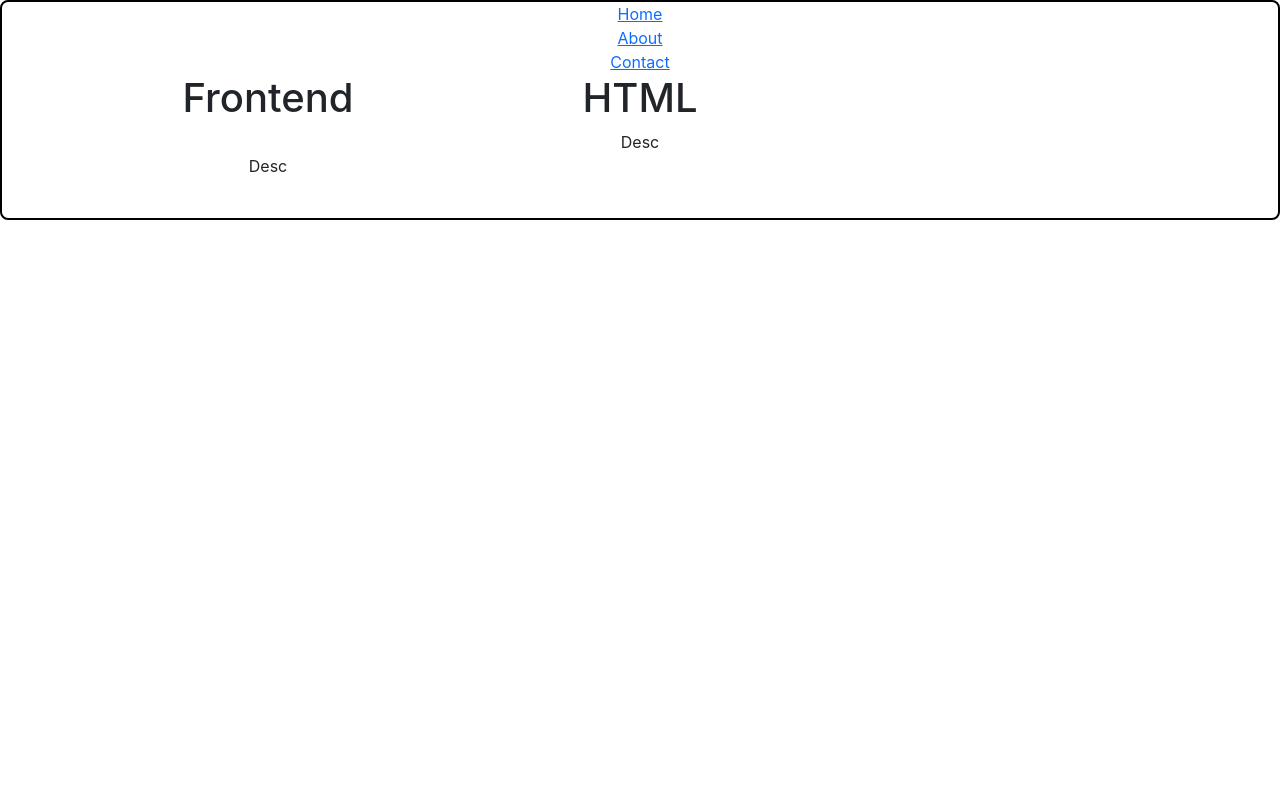
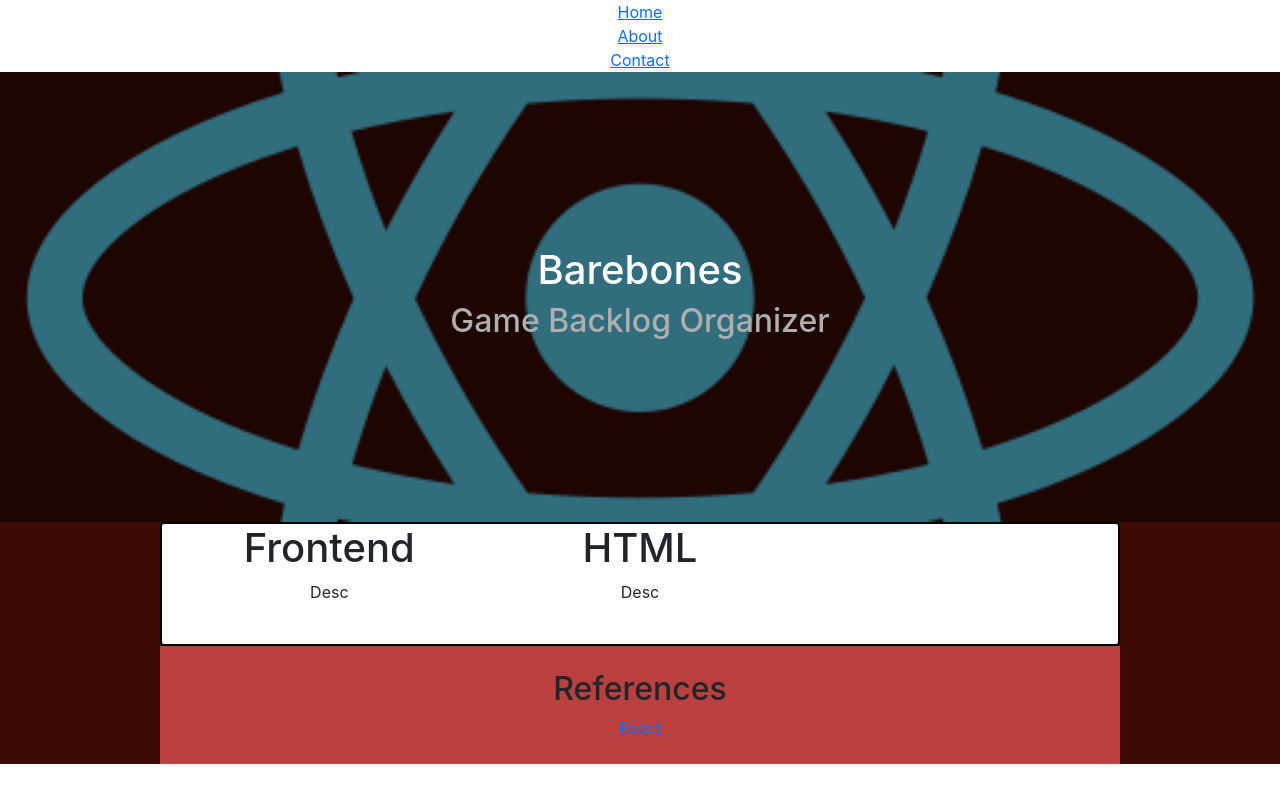
Before and after one commit to FishMoney0307/barebones, a React (Create React App) app: page /about in a window 1280 px wide. Built offline with nearby package versions, Linux system fonts and the light colour scheme; the HTML template or start-up script is replaced by a standard one.

Commit message:
not much
tired

```diff
--- a/src/App.css
+++ b/src/App.css
@@ -4,7 +4,7 @@
   justify-content: center;
   margin: auto;
   background-color: #FFFFFF;
-  border-radius: 4px;
+
 }
 
 
@@ -17,7 +17,7 @@
   justify-content: center;
   font-size: calc(10px + 2vmin);
   color: white;
-  border-radius: 4px;
+
 }
 
 .App-link {
--- a/src/Body.css
+++ b/src/Body.css
@@ -4,7 +4,7 @@ body {
     background-color:white;
     justify-content: center;
     border-radius: 8px;
-    border: 2px solid #000000;
+
     /*margin-top: -100px;*/
 }
 
@@ -16,7 +16,7 @@ body {
 
     margin: 0 auto;
     border-radius: 8px;
-    border: 2px solid #000000;
+
     box-shadow: rgba(0, 0, 0, .07);
 }
 
--- a/src/Footer.js
+++ b/src/Footer.js
@@ -3,8 +3,11 @@ import React from 'react'
 const Footer = () => {
   return (
     <div style={{backgroundColor: "#ba4040", width: "100%"}}>
-        <h1>References</h1>
+        <br />
+        <h2>References</h2>
         <a href='https://react.dev/'>React</a>
+        <br />
+        <br />
     </div>
   )
 }
--- a/src/URLs/About.css
+++ b/src/URLs/About.css
@@ -1,6 +1,7 @@
-.container {
-    display: grid;
-    justify-items: center;
-    align-items: start;
-    grid-template-columns: 1fr 1fr 1fr;
+.body {
+    text-align: center;
+    width: 75%;
+    justify-content: center;
+    margin: auto;
+    border-radius: 4px;
 }
--- a/src/URLs/About.js
+++ b/src/URLs/About.js
@@ -1,21 +1,20 @@
 import React from 'react'
 import './About.css';
+import './Home.css';
+import Hero from '../Hero.js';
+import Credits from './Credits.js';
+import Footer from '../Footer.js';
 
 const About = () => {
   return (
-    <div className="container">
-        <div>
-            <h1>Frontend</h1><br />
-            <p>Desc</p><br />
-        </div>
-        <div>
-            <h1>HTML</h1>
-            <p>Desc</p>
-        </div>
-        <div>
+    <div className="background">
+      <Hero />
+      <div className="Home">
+        <Credits />
+        <Footer />
+      </div>
+    </div>
 
-        </div>
-    </div>
   )
 }
 
--- /dev/null
+++ b/src/URLs/Credits.css
@@ -0,0 +1,9 @@
+.container {
+    display: grid;
+    justify-items: center;
+    align-items: start;
+    grid-template-columns: 1fr 1fr 1fr;
+    border-radius: 4px;
+    border: 2px solid black;
+    background-color: white;
+}
--- /dev/null
+++ b/src/URLs/Credits.js
@@ -0,0 +1,22 @@
+import React from 'react';
+import './Credits.css';
+
+const Credits = () => {
+  return (
+    <div className="container">
+        <div>
+          <h1>Frontend</h1>
+          <p>Desc</p><br />
+        </div>
+        <div>
+          <h1>HTML</h1>
+          <p>Desc</p><br />
+        </div>
+        <div>
+
+        </div>
+      </div>
+  )
+}
+
+export default Credits
--- a/src/URLs/Home.css
+++ b/src/URLs/Home.css
@@ -5,3 +5,7 @@
     margin: auto;
     border-radius: 4px;
   }
+
+.background {
+  background-color:#3b0a04;
+}
--- a/src/URLs/Home.js
+++ b/src/URLs/Home.js
@@ -6,9 +6,9 @@ import Body from '../Body.js';
 
 const Home = () => {
   return (
-    <div style={{backgroundColor: "#3b0a04"}}>
+    <div className="background">
       <Hero/>
-      <div className="App">
+      <div className="Home">
         <Body />
         <Footer />
       </div>
```
Also changed, not shown: src/Footer.css (added).
